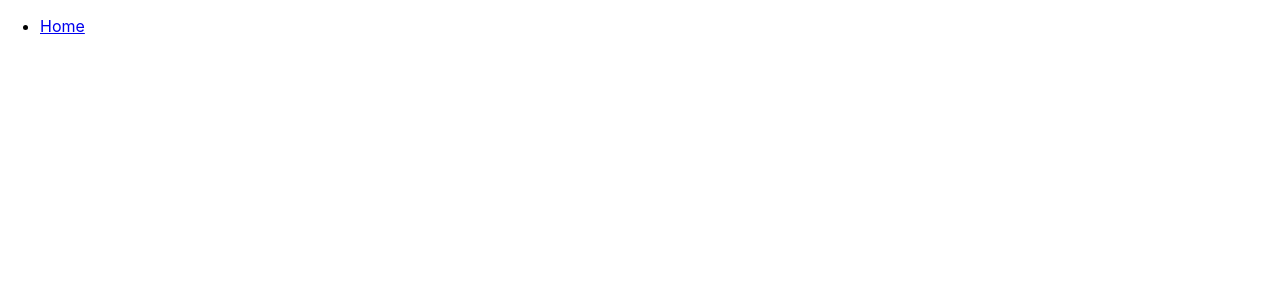
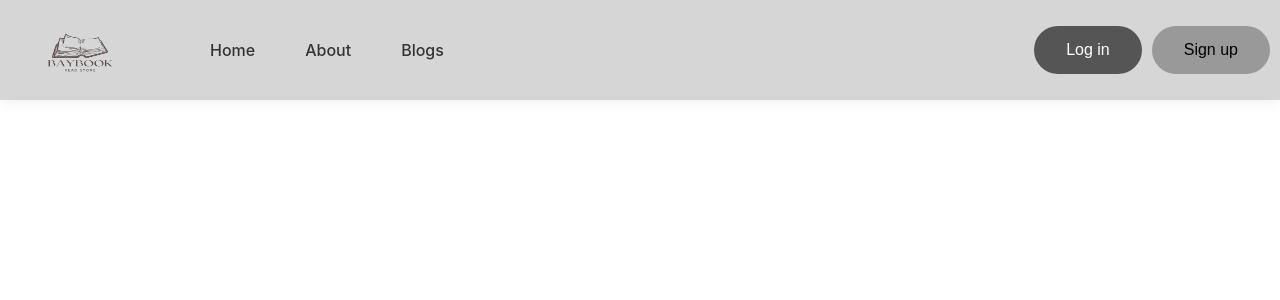
Before and after one commit to 5935512009/BayBook, a React (Create React App) app in the folder client/: page / in a window 1280 px wide. Before the commit this address had no page. Shown: the top 300 px of the page. Built offline with nearby package versions, Linux system fonts and the light colour scheme.

Commit message:
update:{Navbar UI}

```diff
--- a/client/src/components/navbar/Navbar.jsx
+++ b/client/src/components/navbar/Navbar.jsx
@@ -1,13 +1,24 @@
-import React from 'react'
-import {Link} from 'react-router-dom'
+import React from "react";
+import { Link } from "react-router-dom";
+import "./navbar.css";
+import icons from '../../assets/icons/BayBook-icons.png'
 export default function Navbar() {
   return (
-    <div>
-      <ul>
-        <li>
-            <Link to='./Home'>Home</Link>
-        </li>
-      </ul>
+    <div className="nav">
+      <div className="nav-left">
+        <img src={icons} alt=" icon not work." />
+        <ul>
+          <li className="lists">
+            <Link to="./Home">Home</Link>
+            <Link to="./About">About</Link>
+            <Link to="./blogs">Blogs</Link>
+          </li>
+        </ul>
+      </div>
+      <div className="nav-right">
+        <button className="log-in">Log in</button>
+        <button className="sign-up">Sign up</button>
+      </div>
     </div>
-  )
+  );
 }
--- /dev/null
+++ b/client/src/components/navbar/navbar.css
@@ -0,0 +1,100 @@
+.nav{
+    display: flex;
+    justify-content: space-between;
+    align-items: center;
+    width: 100%;
+    align-items: center;
+    background-color: rgb(214, 214, 214);
+    box-shadow: 0 4px 12px rgba(0, 0, 0, 0.05);;
+}
+.nav .nav-left{
+    display: flex;
+    align-items: center;
+    margin-left: 10px;
+}
+.nav-left img{
+    height: 100px;
+    width: 140px;
+}
+
+.nav .nav-left .lists{
+    display: flex;
+    list-style: none;
+    gap: 20px;
+    margin: 0;
+    padding: 0;
+    align-items: center;
+}
+
+.nav .nav-left .lists {
+    padding: 5px;
+    font-weight: 500;
+    transition: color 0.3s ease;
+}
+.nav .nav-left .lists a{
+    text-decoration: none;
+    color: #333333;
+    padding: 10px 15px;
+    font-size: 16px;
+    border-radius: 5px;
+    transition: background-color 0.3s ease, color 0.3s ease;
+}
+.nav .nav-left .lists a:hover{
+    color: brown;
+    transition: background-color 0.3s ease, color 0.3s ease;
+}
+.nav .nav-left .lists a:active{
+    transform: scale(0.95);
+}
+
+.nav .nav-right{
+    display: flex;
+    gap: 10px;
+    margin-right: 10px;
+}
+
+.nav .nav-right .log-in{
+    background-color: #555555;
+    border: none;
+    color: white;
+    padding: 15px 32px;
+    text-align:center;
+    text-decoration: none;
+    display: inline-block;
+    font-size: 16px;
+    font-weight: 500;
+    border-radius: 30px;
+    cursor: pointer;
+    transition: background-color 0.3s ease, color 0.3s ease;
+}
+.nav .nav-right .log-in:hover{
+    background-color: #727272;
+    transition: background-color 0.3s ease, color 0.3s ease;
+}
+.nav .nav-right .log-in:active{
+    transform: scale(0.95);
+}
+
+
+.nav .nav-right .sign-up{
+    background-color: #999999;
+    border: none;
+    color: black;
+    padding: 15px 32px;
+    text-align:center;
+    text-decoration: none;
+    display: inline-block;
+    font-size: 16px;
+    font-weight: 500;
+    border-radius: 30px;
+    cursor: pointer;
+    transition: background-color 0.3s ease, color 0.3s ease;
+}
+
+.nav .nav-right .sign-up:hover{
+    background-color: #bbbbbb;
+    transition: background-color 0.3s ease, color 0.3s ease;
+}
+.nav .nav-right .sign-up:active{
+    transform: scale(0.95);
+}
```
Also changed, not shown: client/src/assets/icons/BayBook-icons.png (added).
